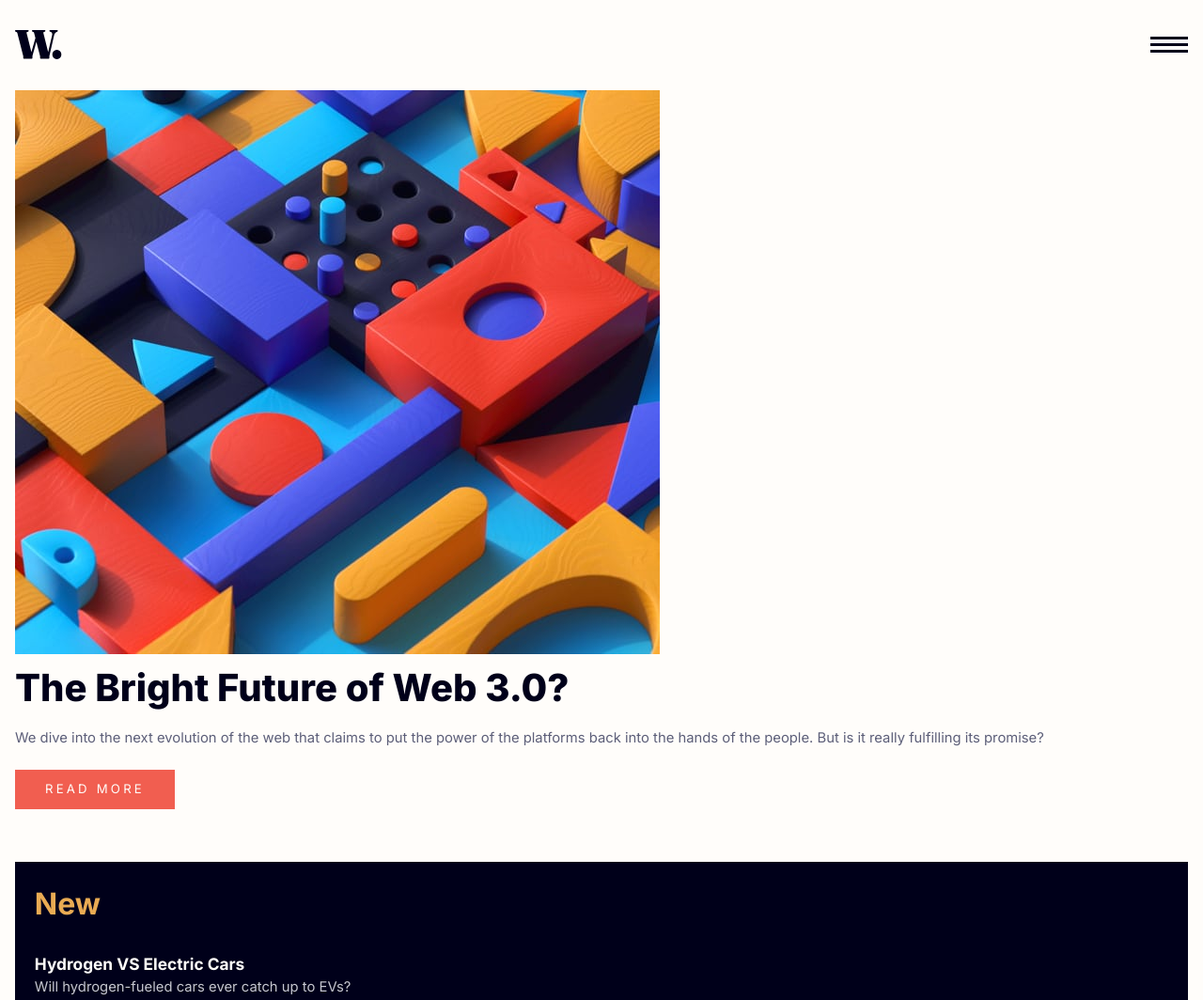
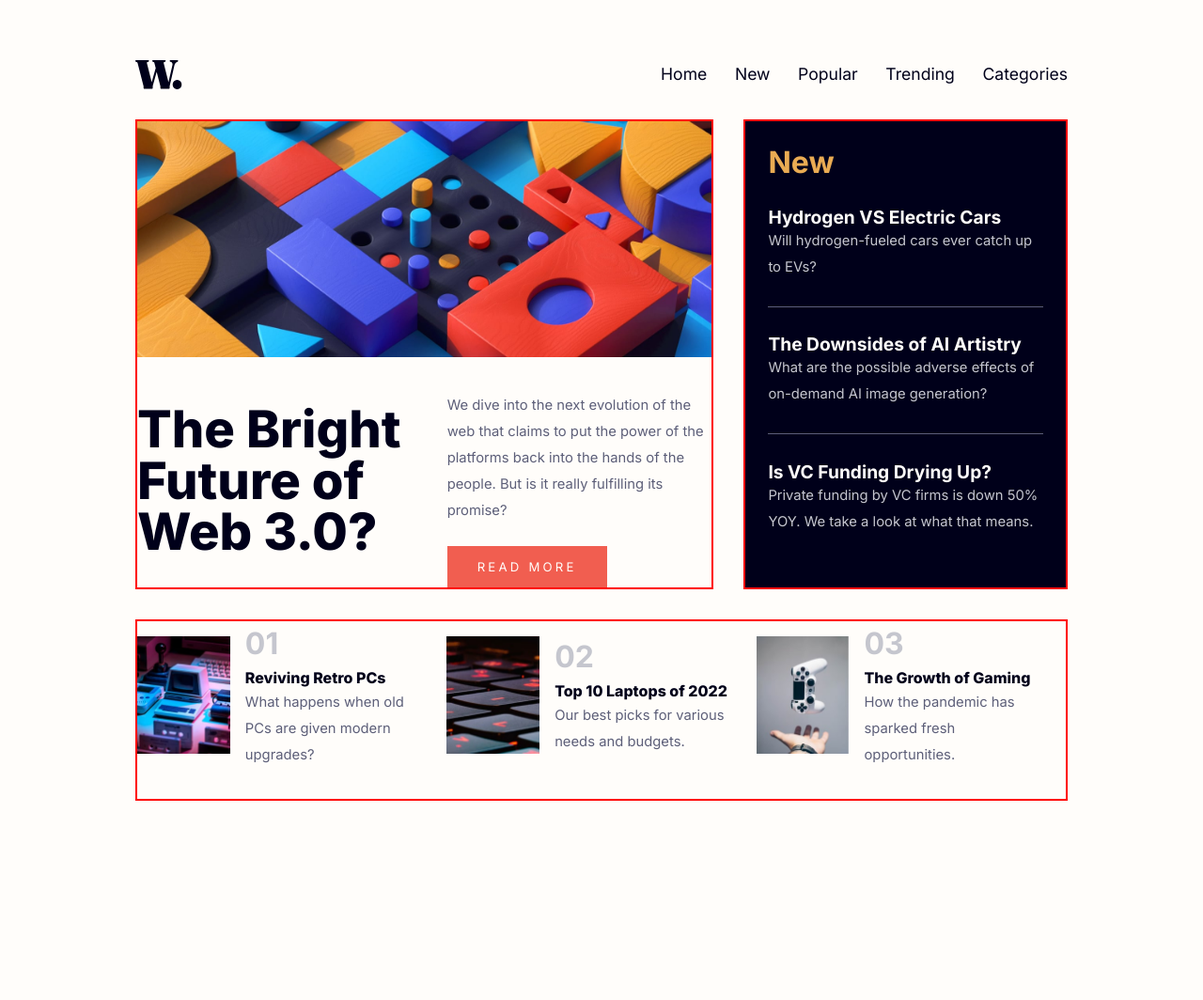
Before and after one commit to dvke/news-homepage-main, a plain HTML site: page index.html in a window 1280 px wide. Shown: the top 1064 px of the page at 94% size. After the commit the page ends 916 px from the top, so only its background shows below. Drawn offline with Linux system fonts and the light colour scheme.

Commit message:
Desktop version

```diff
--- a/index.html
+++ b/index.html
@@ -49,43 +49,47 @@
 
   </header>
 
+  <div class="container">
     <section class="main">
-    <picture class="main-img">
+      <picture class="main-img grid-span-col-2">
+        <source media = "(min-width: 700px)" srcset="assets/images/image-web-3-desktop.jpg">
         <img src="assets/images/image-web-3-mobile.jpg" alt="">
       </picture>
+      <div class="main_content">
         <h1 class="main_heading">The Bright Future of Web 3.0?</h1>
+        <div>
           <p> We dive into the next evolution of the web that claims to put the power of the platforms back into the hands of
             the people.
             But is it really fulfilling its promise?</p>
           <button>Read more</button>
+        </div>
+      </div>
     </section>
-
     <section class="new-posts">
       <h1 class="new-posts_heading">New</h1>
       <article class="new-post">
-      <h1>Hydrogen VS Electric Cars</h1>
+        <a>Hydrogen VS Electric Cars</a>
         <p>Will hydrogen-fueled cars ever catch up to EVs?</p>
       </article>
       <hr>
       <article class="new-post">
-      <h1>The Downsides of AI Artistry</h1>
+        <a>The Downsides of AI Artistry</a>
         <p>What are the possible adverse effects of on-demand AI image generation?</p>
       </article>
       <hr>
       <article class="new-post">
-      <h1>Is VC Funding Drying Up?</h1>
+        <a>Is VC Funding Drying Up?</a>
         <p>Private funding by VC firms is down 50% YOY. We take a look at what that means.</p>
       </article>
     </section>
-
-  <section class="old-posts">
+    <section class="old-posts grid-span-col-2">
       <article class="old-post flex-group">
         <picture>
           <img src="assets/images/image-retro-pcs.jpg" alt="Retro PCs">
         </picture>
         <div>
           <h1 class="old-post_number">01</h1>
-        <h2 class="old-post_header">Reviving Retro PCs</h2>
+          <a>Reviving Retro PCs</a>
           <p>What happens when old PCs are given modern upgrades?</p>
         </div>
       </article>
@@ -95,7 +99,7 @@
         </picture>
         <div>
           <h1 class="old-post_number">02</h1>
-        <h2 class="old-post_header">Top 10 Laptops of 2022</h2>
+          <a>Top 10 Laptops of 2022</a>
           <p>Our best picks for various needs and budgets.</p>
         </div>
       </article>
@@ -105,11 +109,12 @@
         </picture>
         <div>
           <h1 class="old-post_number">03</h1>
-        <h2 class="old-post_header">The Growth of Gaming</h2>
+          <a>The Growth of Gaming</a>
           <p>How the pandemic has sparked fresh opportunities.</p>
         </div>
       </article>
     </section>
+  </div>
 
   <footer>
 
--- a/style.css
+++ b/style.css
@@ -29,10 +29,18 @@ body {
     padding: 1rem;
 }
 
+p {
+    line-height: 1.89em;
+}
+
 /* utilities */
 .flex-group {
     display: flex;
     gap: 1rem;
+}
+
+.grid-span-col-2{
+    grid-column: span 2;
 }
 
 /* header */
@@ -82,6 +90,10 @@ header img {
     text-decoration: none;
     color: var(--clr-neutral--900);
     font-size: 1.1rem;
+}
+
+.primary-nav>a:hover {
+    color: var(--clr-secondary--300);
 }
 
 .primary-nav.open {
@@ -141,7 +153,7 @@ header img {
     color: var(--clr-neutral--900);
     font-weight: var(--fw-extrabold);
     font-size: 2.5rem;
-    line-height: 1;
+    line-height: 1em;
 }
 
 .main p {
@@ -153,11 +165,12 @@ header img {
     color: var(--clr-neutral--200);
     background-color: var(--clr-secondary--300);
     border: none;
-    padding: .7rem 2rem;
+    padding: .9rem 2rem;
     text-transform: uppercase;
     letter-spacing: .2rem;
     font-size: .825rem;
-    transition: all ease-in 300ms;
+    transition: all ease-in-out 200ms;
+    cursor: pointer;
 }
 
 .main button:hover {
@@ -168,8 +181,8 @@ header img {
 
 .new-posts {
     background-color: var(--clr-neutral--900);
-    margin: 3.5rem 0;
-    padding: 1.3rem;
+    margin: 5rem 0;
+    padding: 1.5rem;
 }
 
 .new-posts_heading {
@@ -182,6 +195,15 @@ header img {
     color: var(--clr-neutral--200);
 }
 
+.new-post a {
+    font-size: 1.2rem;
+    font-weight: var(--fw-bold);
+}
+
+.new-post a:hover {
+    color: var(--clr-primary--300);
+}
+
 .new-post p {
     color: var(--clr-neutral--300);
 }
@@ -189,6 +211,11 @@ header img {
 .new-posts hr {
     border: 1px solid var(--clr-neutral--500);
     border-top: none;
+}
+
+/* old posts */
+.old-post {
+    align-items: center;
 }
 
 .old-posts picture {
@@ -208,13 +235,81 @@ header img {
     color: var(--clr-neutral--300);
 }
 
-.old-post_header {
+.old-post a{
     font-size: 1rem;
     margin-bottom: .8rem;
     color: var(--clr-neutral--900);
     font-weight: var(--fw-extrabold);
 }
 
+.old-post a:hover{
+    color: var(--clr-secondary--300);
+}
+
 footer {
     height: 4rem;
 }
+
+@media (min-width : 950px){
+    body{
+        padding: 2rem 9rem;
+    }
+
+    header{
+        padding: 0;
+        margin: 0;
+        position: inherit;
+        justify-content: space-between;
+    }
+    .menu{
+        display: none;
+    }
+
+    .primary-nav{
+        position: inherit;
+        flex-direction: row;
+        padding: 0;
+        gap: 2em;
+    }
+
+    .old-posts{
+        display: flex;
+        align-items: center;
+    }
+
+    .old-post{
+        width: 100%;
+    }
+
+    .container{
+        display: grid;
+        gap: 2rem;
+        grid-template-columns: 2.5fr 1.4fr;
+    }
+
+    section{
+        border: 2px solid red;
+    }
+
+    .main_content{
+        align-items: center;
+        display: grid;
+        grid-template-columns: 1fr 1fr;
+        gap: 3rem;
+    }
+
+    .main_content h1{
+        font-size: 3.4rem;
+    }
+
+    .main_content div{
+        width: 100%;
+    }
+
+    .new-posts, .main{
+        line-height: normal;
+        margin-top: 0;
+        margin-bottom: 0;
+    }
+
+}
```
Lines whose indentation alone changed are shown as unchanged.
